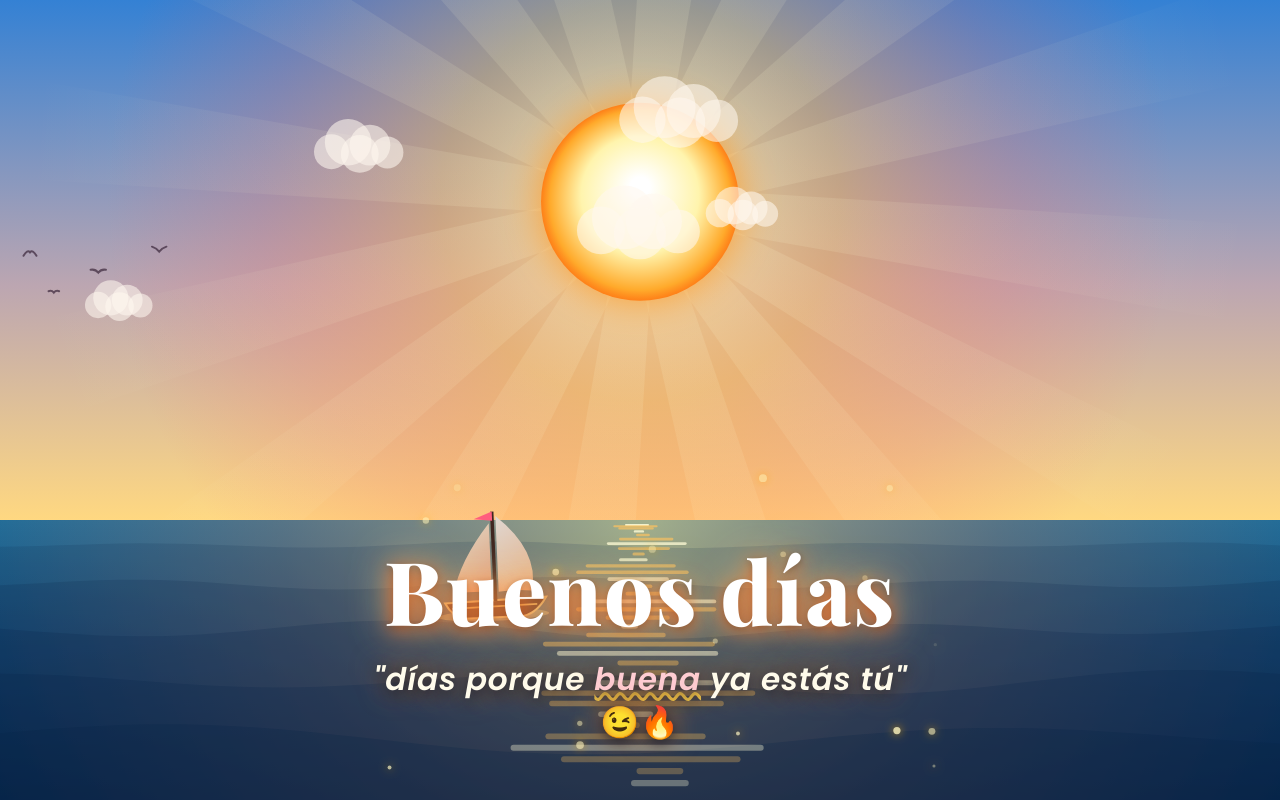
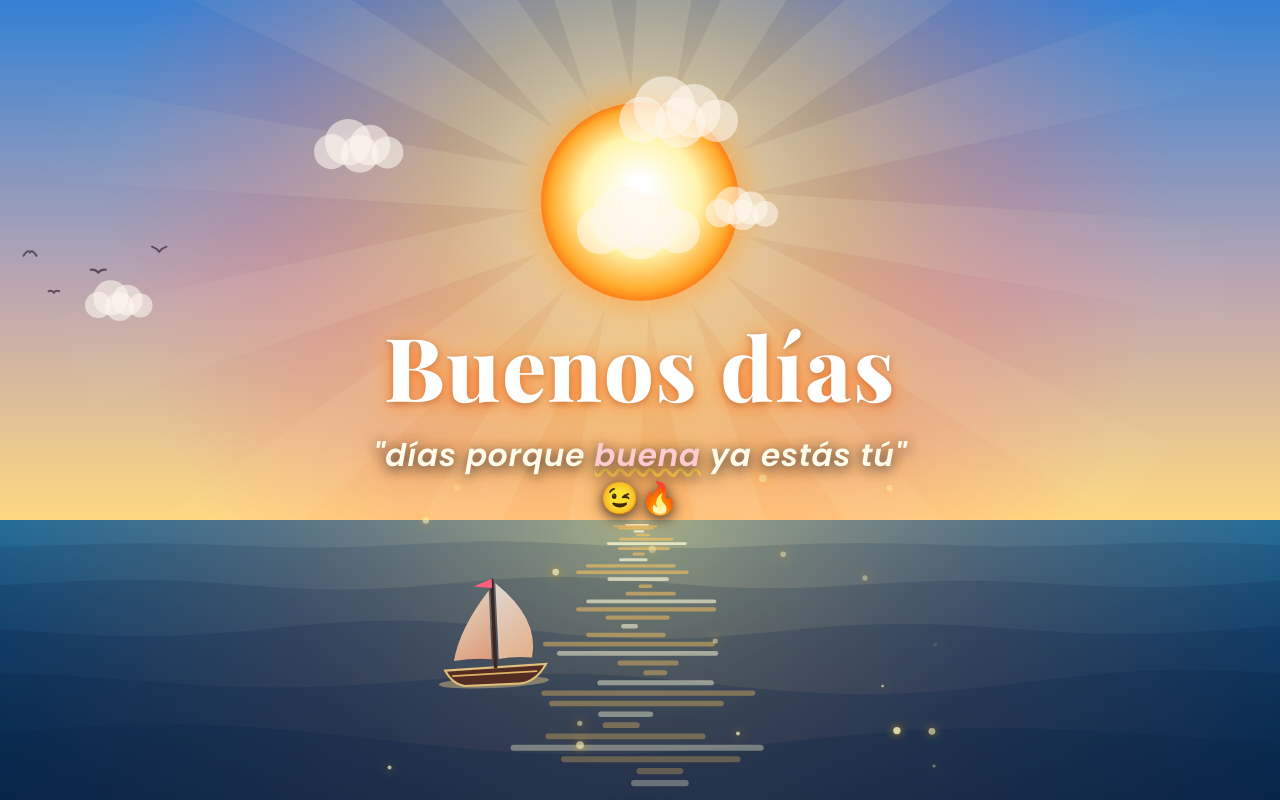
Before and after one commit to G-YHONNER/good-days, a plain HTML site: page amanecer_de_buenos_d_as.html in a window 1280 px wide. Drawn offline with nearby package versions, Linux system fonts and the light colour scheme; a web font is replaced by a local one.

Commit message:
Subir frase a la altura del horizonte del mar y reposicionar velero

```diff
--- a/amanecer_de_buenos_d_as.html
+++ b/amanecer_de_buenos_d_as.html
@@ -86,8 +86,8 @@
     <!-- Interactive Sunrise & Ocean Canvas -->
     <canvas id="sunriseCanvas" class="absolute inset-0 w-full h-full z-0 cursor-pointer"></canvas>
 
-    <!-- Floating Romantic Typography directly on the Sky (No Card/Box, No Buttons) -->
-    <div id="messageContainer" class="fixed bottom-7 sm:bottom-12 md:bottom-14 left-0 right-0 z-20 px-5 w-full max-w-3xl mx-auto pointer-events-none flex flex-col items-center text-center">
+    <!-- Floating Romantic Typography at sea level (No Card/Box, No Buttons) -->
+    <div id="messageContainer" class="fixed bottom-[30%] sm:bottom-[33%] md:bottom-[35%] left-0 right-0 z-20 px-5 w-full max-w-3xl mx-auto pointer-events-none flex flex-col items-center text-center">
         <div id="morningGreeting" class="floating-greeting opacity-0 scale-95 translate-y-4 flex flex-col items-center">
 
             <!-- Main Greeting -->
@@ -253,7 +253,7 @@
 
             // Initialize sailboat position on the water
             boat.x = width * 0.25;
-            boat.y = horizonY + (height - horizonY) * 0.28;
+            boat.y = horizonY + (height - horizonY) * 0.52;
             boat.speed = Math.max(0.35, width * 0.00045);
         }
 
```
Also changed, not shown: index.html (+3 -3 lines).
